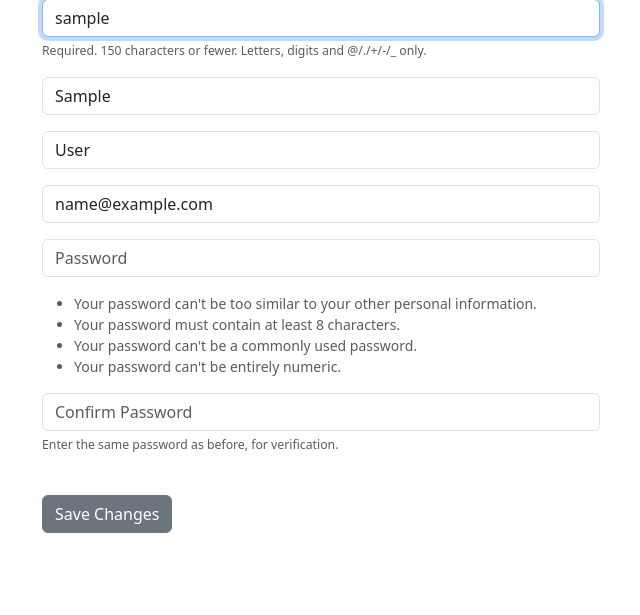
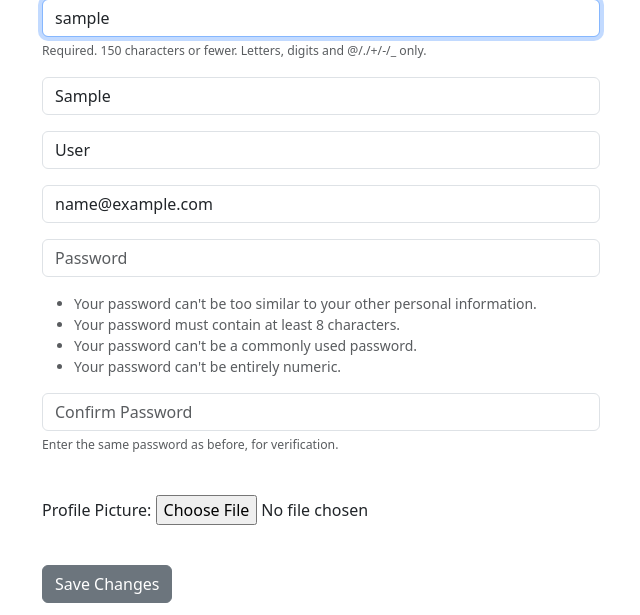
Before and after one commit to sacarr98/NewsStories, a Django app: page /update_user/ in a window 1280 px wide. Shown: the part 185-800 px from the top of the page, without its empty margins (40-680 px from the left). Run offline with Django 5.2, Linux system fonts and the light colour scheme; the visitor is signed in with stand-in values (Sample User, id 1); data comes from the database, SQL or seed files in the repository.

Commit message:
create form to allow users to upload their own profile picture

```diff
--- a/yournews/forms.py
+++ b/yournews/forms.py
@@ -1,7 +1,16 @@
 from django import forms
-from .models import News
+from .models import News, Profile
 from django.contrib.auth.forms import UserCreationForm
 from django.contrib.auth.models import User
+
+
+# Profile picture form
+class ProfilePicForm(forms.ModelForm):
+    profile_image = forms.ImageField(label="Profile Picture")
+
+    class Meta:
+        model = Profile
+        fields = ('profile_image',)
 
 
 class NewsForm(forms.ModelForm):
--- a/yournews/templates/update_user.html
+++ b/yournews/templates/update_user.html
@@ -4,9 +4,11 @@
 <div class="col-md-6" offset-md-3">
     <h1>Update Profile</h1>
     <br/>
-    <form method="POST" action="">
+    <form method="POST" action="" enctype="multipart/form-data">
         {% csrf_token %}
-        {{ form.as_p }}
+        {{ user_form.as_p }}
+        <br/>
+        {{ profile_form.as_p }}
         <br/>
         <button type="submit" class="btn btn-secondary">Save Changes</button>
     </form>
--- a/yournews/views.py
+++ b/yournews/views.py
@@ -1,7 +1,7 @@
 from django.shortcuts import render, redirect
 from django.contrib import messages
 from .models import Profile, News
-from .forms import NewsForm, SignUpForm
+from .forms import NewsForm, SignUpForm, ProfilePicForm
 from django.contrib.auth import authenticate, login, logout
 from django.contrib.auth.forms import UserCreationForm
 from django import forms
@@ -108,13 +108,17 @@ def register_user(request):
 def update_user(request):
     if request.user.is_authenticated:
         current_user = User.objects.get(id=request.user.id)
-        form = SignUpForm(request.POST or None, instance=current_user)
-        if form.is_valid():
-            form.save()
+        profile_user = Profile.objects.get(user__id=request.user.id)
+        # Get Forms
+        user_form = SignUpForm(request.POST or None, request.FILES or None, instance=current_user)
+        profile_form = ProfilePicForm(request.POST or None, request.FILES or None, instance=profile_user)
+        if user_form.is_valid() and profile_form.is_valid():
+            user_form.save()
+            profile_form.save()
             login(request, current_user)
             messages.success(request, ("Your Profile Has Been Updated"))
             return redirect('home')
-        return render(request, "update_user.html", {'form':form})
+        return render(request, "update_user.html", {'user_form':user_form, 'profile_form':profile_form})
 
     else:
         messages.success(request, ("Please Log in To View This Page"))
```
